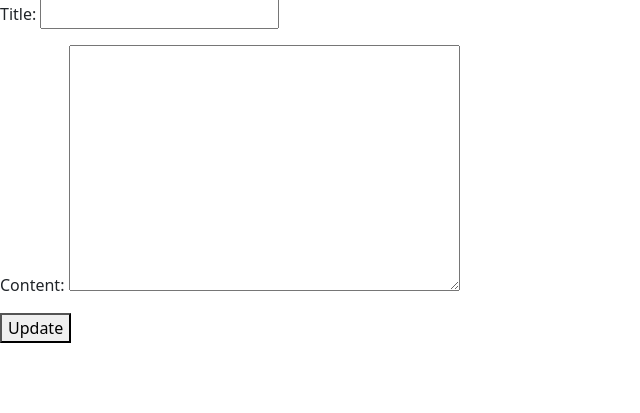
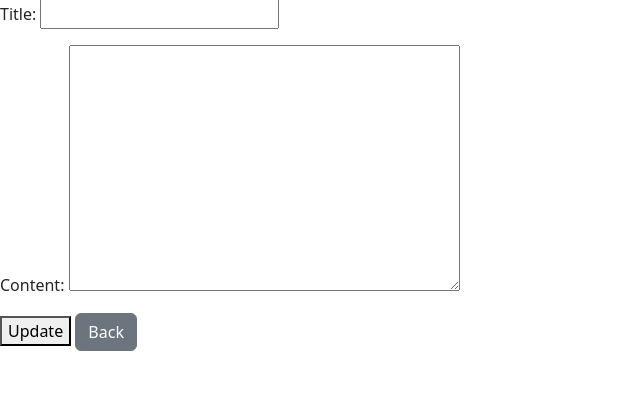
Before and after one commit to murtazodev/try-django, a Django app: template templates/articles/article_update.html in a window 1280 px wide. Shown: the part 111-524 px from the top of the page, without its empty margins (0-640 px from the left). Run offline with Django 5.2, Linux system fonts and the light colour scheme; the template is opened without the code that fills it: values that come from a table or form of the project are taken from there, others are empty.

Commit message:
add additional redirect links

```diff
--- a/templates/articles/article_create.html
+++ b/templates/articles/article_create.html
@@ -7,6 +7,7 @@
         {% csrf_token %}
         {{form.as_p}}
         <button type="submit">Create</button>
+        <a href="{% url 'home' %}">Back</a>
     </form>
     <!-- <div style="margin-top: 30px;">
         <form method="POST"> {% csrf_token %}
--- a/templates/articles/article_update.html
+++ b/templates/articles/article_update.html
@@ -6,5 +6,6 @@
     {% csrf_token %}
     {{ form.as_p }}
     <button type="submit">Update</button>
+    <a href="../" class="btn btn-secondary">Back</a>
   </form>
 {% endblock %}
```
